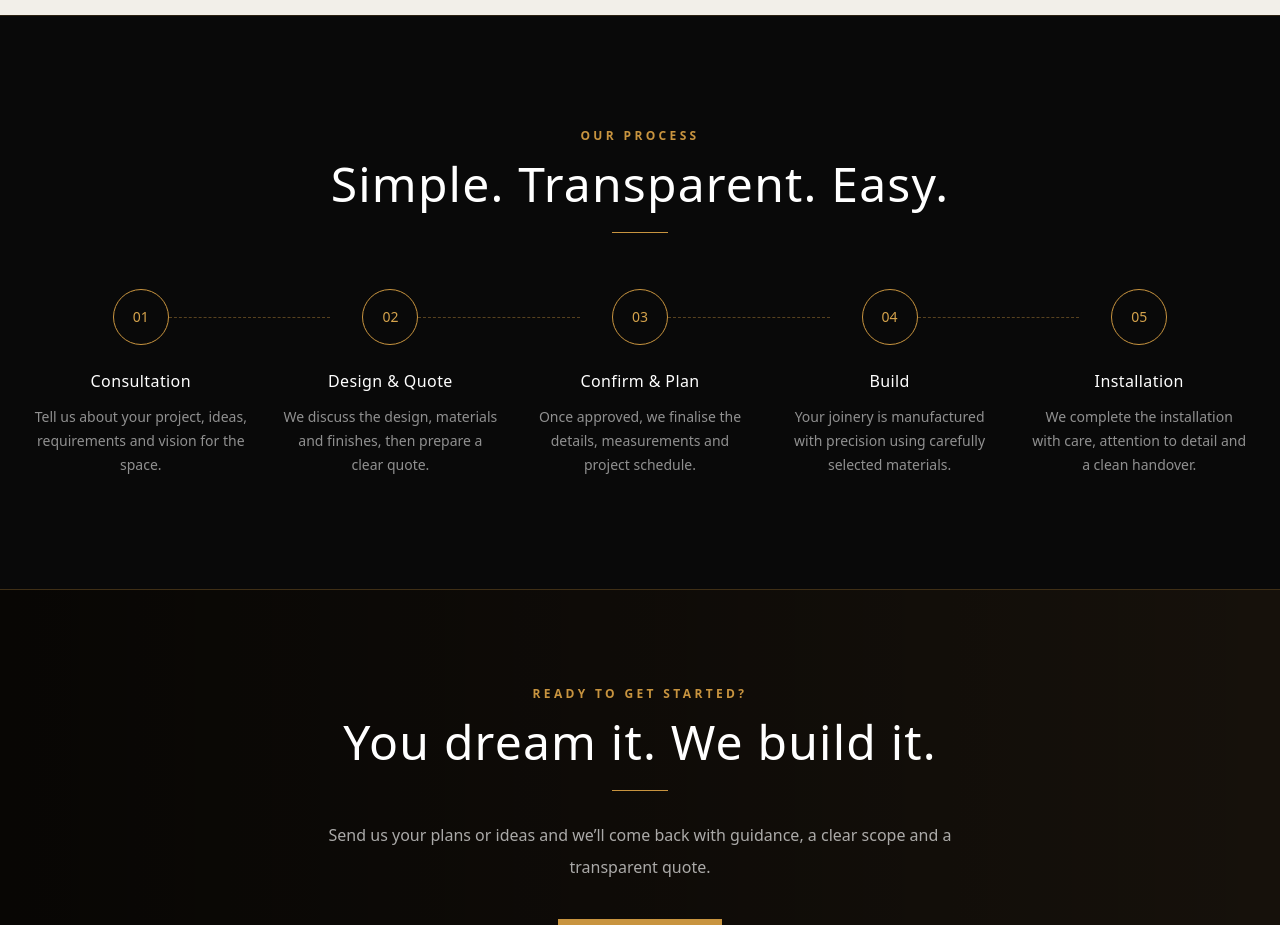
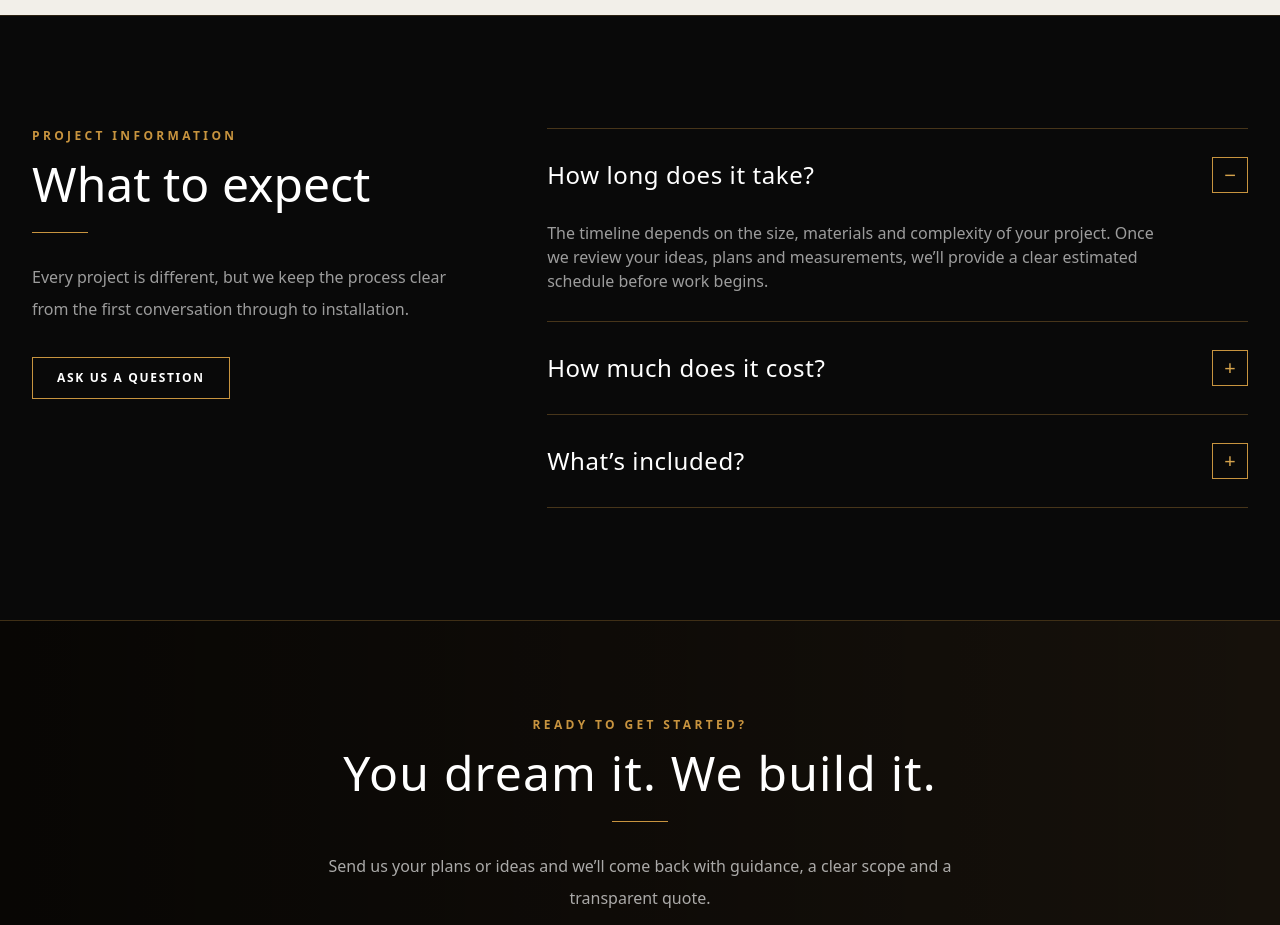
Before and after one commit to andreag-bit/ca-precision-carpentry, a React (Vite) app: page / in a window 1280 px wide. Shown: the part 3860-4785 px from the top of the page. Built offline with nearby package versions, Linux system fonts and the light colour scheme.

Commit message:
Update Process.jsx

```diff
--- a/src/components/Process.jsx
+++ b/src/components/Process.jsx
@@ -1,79 +1,95 @@
-const steps = [
+import { useState } from 'react'
+
+const questions = [
   {
-    number: '01',
-    title: 'Consultation',
-    description:
-      'Tell us about your project, ideas, requirements and vision for the space.',
+    question: 'How long does it take?',
+    answer:
+      'The timeline depends on the size, materials and complexity of your project. Once we review your ideas, plans and measurements, we’ll provide a clear estimated schedule before work begins.',
   },
   {
-    number: '02',
-    title: 'Design & Quote',
-    description:
-      'We discuss the design, materials and finishes, then prepare a clear quote.',
+    question: 'How much does it cost?',
+    answer:
+      'Every project is custom quoted. Pricing depends on the dimensions, materials, finishes, hardware and installation requirements. We’ll provide a transparent quote based on the agreed scope.',
   },
   {
-    number: '03',
-    title: 'Confirm & Plan',
-    description:
-      'Once approved, we finalise the details, measurements and project schedule.',
-  },
-  {
-    number: '04',
-    title: 'Build',
-    description:
-      'Your joinery is manufactured with precision using carefully selected materials.',
-  },
-  {
-    number: '05',
-    title: 'Installation',
-    description:
-      'We complete the installation with care, attention to detail and a clean handover.',
+    question: 'What’s included?',
+    answer:
+      'Depending on your project, the quote may include consultation, measurements, materials, manufacture, delivery, installation and final adjustments. Everything included will be clearly listed in your quote.',
   },
 ]
 
 export default function Process() {
+  const [openQuestion, setOpenQuestion] = useState(0)
+
+  const toggleQuestion = (index) => {
+    setOpenQuestion(openQuestion === index ? null : index)
+  }
+
   return (
     <section
       id="process"
       className="border-t border-[#b9883b]/20 bg-[#090909] py-20 text-white md:py-28"
     >
-      <div className="mx-auto max-w-7xl px-6 md:px-8">
+      <div className="mx-auto grid max-w-7xl gap-12 px-6 md:px-8 lg:grid-cols-[0.8fr_1.2fr]">
 
-        <div className="text-center">
+        <div>
           <p className="text-xs font-semibold tracking-[0.28em] text-[#c8943f]">
-            OUR PROCESS
+            PROJECT INFORMATION
           </p>
 
-          <h2 className="mt-4 text-3xl font-light tracking-wide md:text-5xl">
-            Simple. Transparent. Easy.
+          <h2 className="mt-4 max-w-md text-4xl font-light leading-tight md:text-5xl">
+            What to expect
           </h2>
 
-          <div className="mx-auto mt-6 h-px w-14 bg-[#c8943f]" />
+          <div className="mt-6 h-px w-14 bg-[#c8943f]" />
+
+          <p className="mt-7 max-w-md text-base leading-8 text-white/60">
+            Every project is different, but we keep the process clear from the
+            first conversation through to installation.
+          </p>
+
+          <a
+            href="#contact"
+            className="mt-8 inline-block border border-[#c8943f] px-6 py-3 text-xs font-semibold tracking-[0.14em] transition hover:bg-[#c8943f] hover:text-black"
+          >
+            ASK US A QUESTION
+          </a>
         </div>
 
-        <div className="mt-14 grid gap-8 md:grid-cols-5">
-          {steps.map((step, index) => (
-            <article
-              key={step.number}
-              className="relative border-t border-[#b9883b]/40 pt-8 text-center md:border-t-0 md:pt-0"
-            >
-              <div className="mx-auto flex h-14 w-14 items-center justify-center rounded-full border border-[#c8943f] text-sm text-[#d5a34c]">
-                {step.number}
-              </div>
+        <div className="border-t border-[#b9883b]/35">
+          {questions.map((item, index) => {
+            const isOpen = openQuestion === index
 
-              {index < steps.length - 1 && (
-                <div className="absolute left-[calc(50%+28px)] right-[calc(-50%+28px)] top-7 hidden border-t border-dashed border-[#b9883b]/45 md:block" />
-              )}
+            return (
+              <article
+                key={item.question}
+                className="border-b border-[#b9883b]/35"
+              >
+                <button
+                  type="button"
+                  onClick={() => toggleQuestion(index)}
+                  className="flex w-full items-center justify-between gap-6 py-7 text-left"
+                  aria-expanded={isOpen}
+                >
+                  <span className="text-xl font-light tracking-wide md:text-2xl">
+                    {item.question}
+                  </span>
 
-              <h3 className="mt-6 text-base font-medium tracking-wide">
-                {step.title}
-              </h3>
+                  <span className="flex h-9 w-9 shrink-0 items-center justify-center border border-[#c8943f] text-xl text-[#d5a34c]">
+                    {isOpen ? '−' : '+'}
+                  </span>
+                </button>
 
-              <p className="mt-3 text-sm leading-6 text-white/55">
-                {step.description}
-              </p>
-            </article>
-          ))}
+                {isOpen && (
+                  <div className="max-w-2xl pb-7 pr-12">
+                    <p className="text-sm leading-7 text-white/60 md:text-base">
+                      {item.answer}
+                    </p>
+                  </div>
+                )}
+              </article>
+            )
+          })}
         </div>
       </div>
     </section>
```
